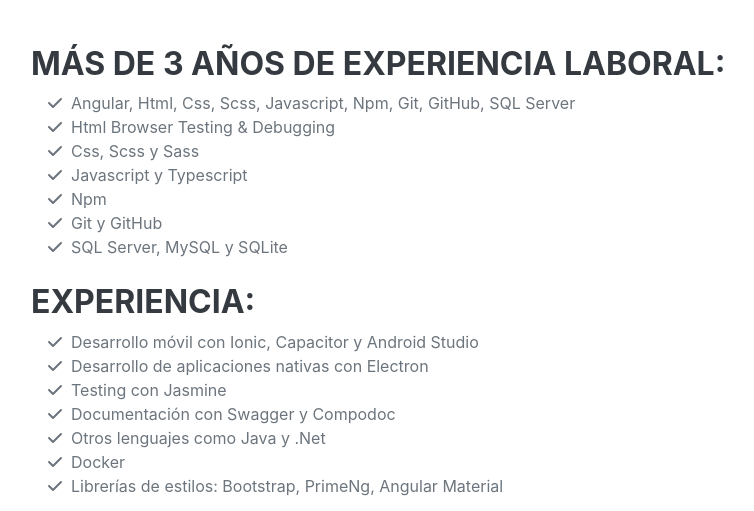
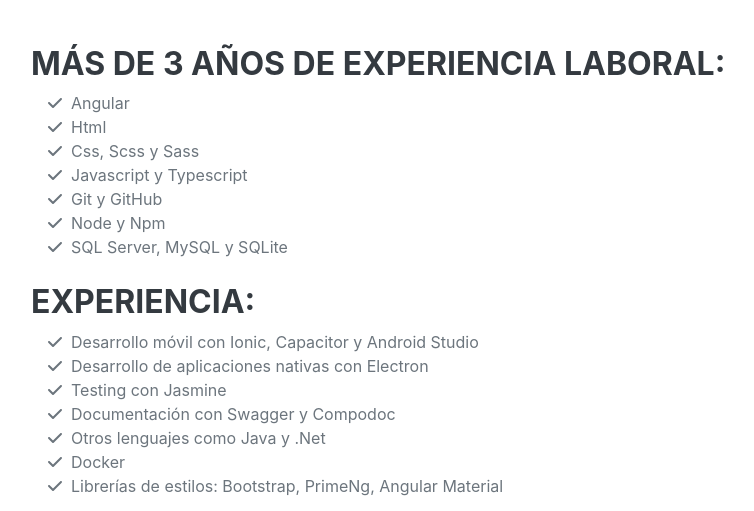
Before and after one commit to jcantero1998/portfolio, a plain HTML site: page index.html in a window 1280 px wide. Shown: the part 3174-3685 px from the top of the page, without its empty margins (289-1043 px from the left). Drawn offline with nearby package versions, Linux system fonts and the light colour scheme; a web font is replaced by a local one.

Commit message:
Corrección del estilo de las  tecnologías

```diff
--- a/index.html
+++ b/index.html
@@ -160,11 +160,11 @@
                     <ul class="fa-ul mb-4">
                         <li>
                             <span class="fa-li"><i class="fas fa-check"></i></span>
-                            Angular, Html, Css, Scss, Javascript, Npm, Git, GitHub, SQL Server
+                            Angular
                         </li>
                         <li>
                             <span class="fa-li"><i class="fas fa-check"></i></span>
-                            Html Browser Testing & Debugging
+                            Html
                         </li>
                         <li>
                             <span class="fa-li"><i class="fas fa-check"></i></span>
@@ -176,11 +176,11 @@
                         </li>
                         <li>
                             <span class="fa-li"><i class="fas fa-check"></i></span>
-                            Npm
+                            Git y GitHub
                         </li>
                         <li>
                             <span class="fa-li"><i class="fas fa-check"></i></span>
-                            Git y GitHub
+                            Node y Npm
                         </li>
                         <li>
                             <span class="fa-li"><i class="fas fa-check"></i></span>
```
